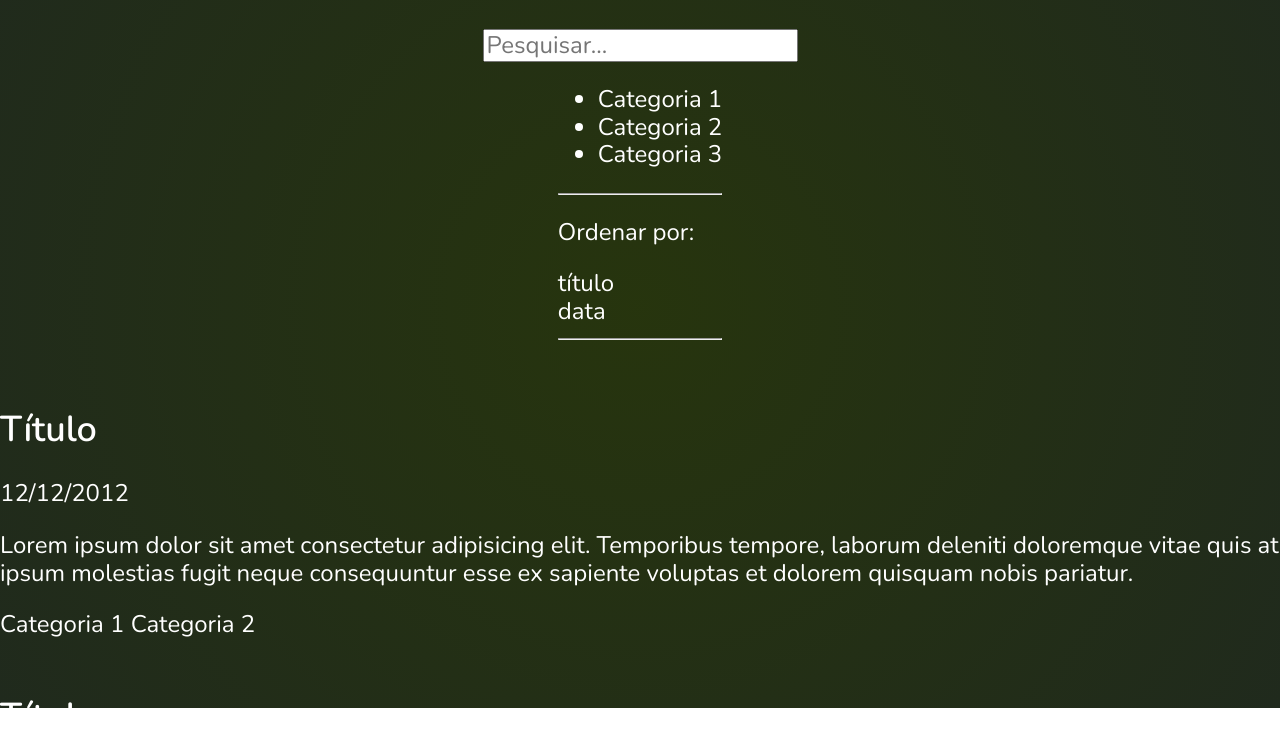
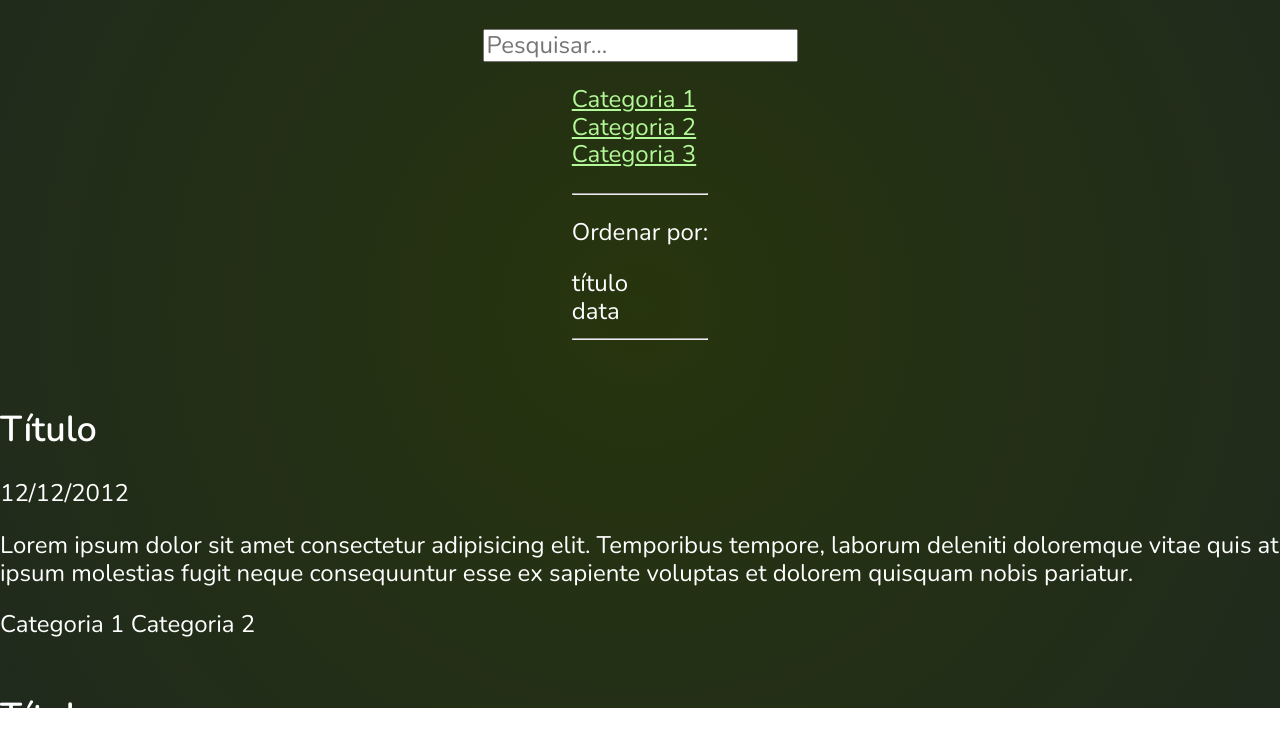
Before and after one commit to thiagodeev/jussi-reader-tests, a website: page client/thiagoribeiro/src/index.html in a window 1280 px wide. Shown: the part 92-838 px from the top of the page. Drawn offline with nearby package versions, Linux system fonts and the light colour scheme.

Commit message:
add header__categorie and change text color

```diff
--- a/client/thiagoribeiro/src/index.html
+++ b/client/thiagoribeiro/src/index.html
@@ -25,11 +25,11 @@
       </div>
 
       <div>
-        <nav>
+        <nav class="header__categories">
           <ul>
-          <li>Categoria 1</li>
-          <li>Categoria 2</li>
-          <li>Categoria 3</li>
+            <li><a href="">Categoria 1</a></li>
+            <li><a href="">Categoria 2</a></li>
+            <li><a href="">Categoria 3</a></li>
           </ul>
         </nav>
         <hr>
--- /dev/null
+++ b/client/thiagoribeiro/src/scss/Components/_header__categories.scss
@@ -0,0 +1,11 @@
+.header__categories{
+
+  a{
+    color: #b4f999;
+  }
+
+  ul{
+    list-style: none;
+    padding: 0;
+  }
+}
--- a/client/thiagoribeiro/src/scss/Components/_header__title.scss
+++ b/client/thiagoribeiro/src/scss/Components/_header__title.scss
@@ -5,6 +5,7 @@
 
   img{
     height: 1.7rem;
+		width: auto;
   }
 
   span {
--- a/client/thiagoribeiro/src/scss/Components/_index.scss
+++ b/client/thiagoribeiro/src/scss/Components/_index.scss
@@ -1,2 +1,3 @@
+@forward "header__categories";
 @forward "header__title";
 @forward "header";
```
Also changed, not shown: client/thiagoribeiro/src/main.css.
